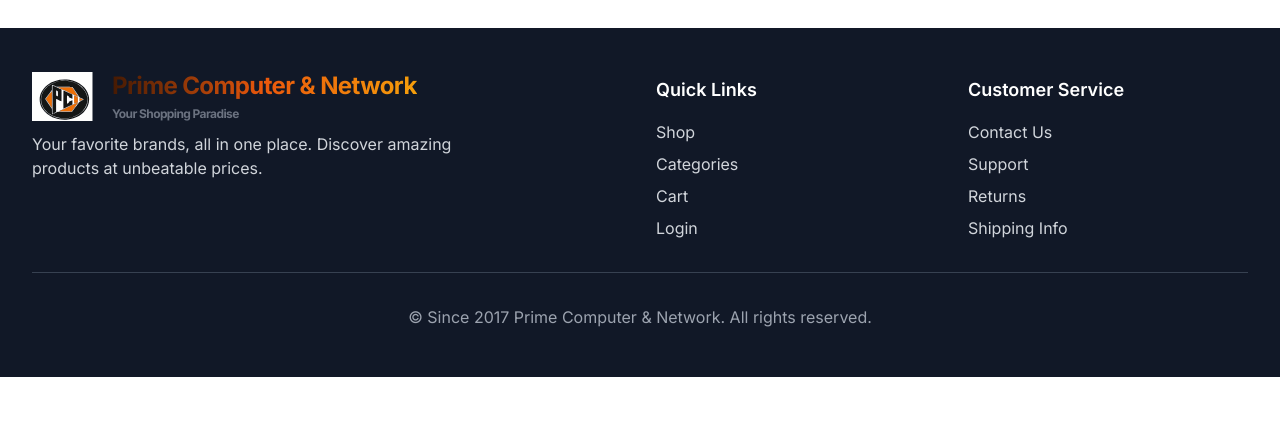
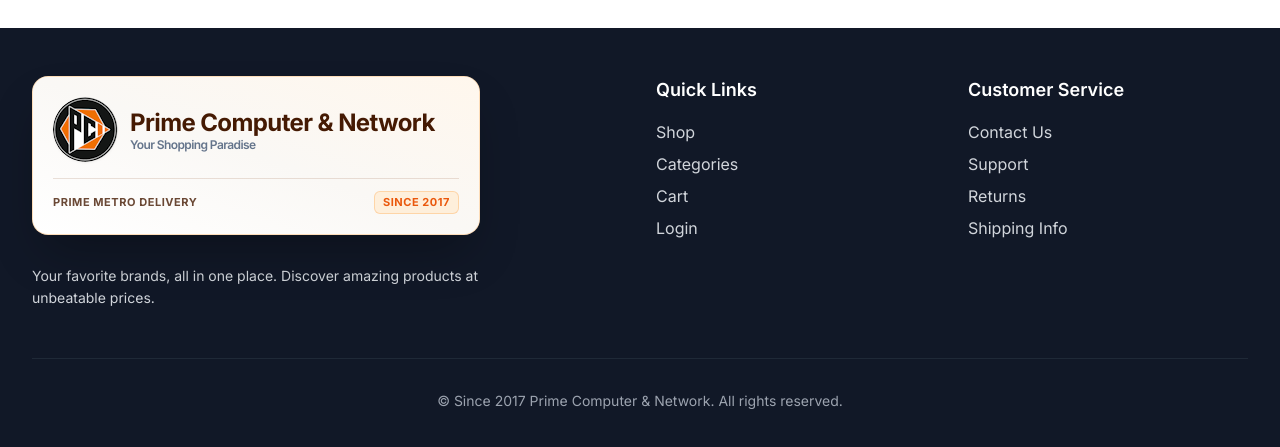
Before and after one commit to VA5355/primefrontend, a React (Create React App) app: page /cart in a window 1280 px wide. Shown: the part 900-1347 px from the top of the page. Before the commit the page ends 1277 px from the top, so only its background shows below. Built offline with nearby package versions, Linux system fonts and the light colour scheme; no server answers.

Commit message:
Footer excluded ShopHubLogoWithText logo footer 65 png

```diff
--- a/src/components/layout/Footer.jsx
+++ b/src/components/layout/Footer.jsx
@@ -1,45 +1,127 @@
-import React from 'react';
+import React, { useState, useEffect } from 'react';
 import { Link } from 'react-router-dom';
-import { ShopHubLogoWithText } from '../logo/ShopHubLogo';
+import { motion } from 'framer-motion';
+
+// Mock hook fallback if not imported globally
+const useIsMobile = () => {
+  const [isMobile, setIsMobile] = useState(false);
+  useEffect(() => {
+    const checkMobile = () => setIsMobile(window.innerWidth < 768);
+    checkMobile();
+    window.addEventListener('resize', checkMobile);
+    return () => window.removeEventListener('resize', checkMobile);
+  }, []);
+  return isMobile;
+};
 
 export default function Footer() {
+  const isMobile = useIsMobile();
+
+  const sizes = {
+    xssmall: { logo: "h-4 w-4", text: "text-xs" },
+    small: { logo: "h-8 w-8", text: "text-xl" },
+    default: { logo: "h-10 w-30", text: "text-2xl" },
+    large: { logo: "h-12 w-12", text: "text-3xl" }
+  };
+
+  const [currentSize, setCurrentSize] = useState(sizes.default);
+
+  useEffect(() => {
+    let atSize = isMobile ? sizes.small : sizes.default;
+    if (atSize !== undefined) {
+      setCurrentSize(atSize);
+    }
+  }, [isMobile]);
+
   return (
     <footer className="bg-gray-900 text-white py-12 mt-16">
       <div className="max-w-8xl mx-auto px-4 sm:px-6 lg:px-8">
         <div className="grid grid-cols-1 md:grid-cols-4 gap-8">
-          {/* Logo and Description */}
+
+          {/* Logo Visiting Card Block */}
           <div className="col-span-1 md:col-span-2">
-            <ShopHubLogoWithText className="mb-4" />
-            <p className="text-gray-300 mb-4 max-w-md">
+
+            {/* White Bakery-Biscuit Matte Visiting Card */}
+            <div className="relative inline-block w-full max-w-md p-5 rounded-2xl border border-orange-200/80 shadow-2xl shadow-black/30 mb-6 overflow-hidden bg-[#faf8f5]">
+
+              {/* Soft Powder Bloom */}
+              <div className="absolute inset-0 bg-gradient-to-tr from-white via-[#faf8f5] to-[#fff7ed] pointer-events-none" />
+
+              {/* Card Inner Content Container */}
+              <div className="relative z-10">
+
+                {/* Brand Header Component */}
+                <div className="flex items-center gap-2 brand-logo group cursor-pointer">
+                  <motion.div
+                    layout
+                    transition={{ type: "spring", stiffness: 300, damping: 30 }}
+                    className="flex items-center gap-3"
+                  >
+                    {/* PNG Logo - Clean 65x65 Image (No white square background) */}
+                    <motion.div layout className="w-[65px] h-[65px] shrink-0">
+                      <img
+                        src="/logo-footer-65.png"
+                        alt="Prime Computer & Network Logo"
+                        className="w-[65px] h-[65px] object-contain rounded-full drop-shadow-sm"
+                      />
+                    </motion.div>
+
+                    {/* Single-line Header Style Heading */}
+                    <motion.h1 layout className="text-lg font-bold md:text-2xl tracking-tight">
+                      <div className="flex flex-col">
+                        <span className="text-xl md:text-2xl font-black text-amber-950 tracking-tight whitespace-nowrap">
+                          Prime Computer & Network
+                        </span>
+                        <span className="text-xs font-semibold text-slate-500 -mt-0.5">
+                          Your Shopping Paradise
+                        </span>
+                      </div>
+                    </motion.h1>
+                  </motion.div>
+                </div>
+
+                {/* Subtitle / Tagline Strip with High-Contrast 2017 */}
+                <div className="mt-4 pt-3 border-t border-amber-900/15 flex items-center justify-between text-[11px] font-black tracking-wider uppercase">
+                  <span className="text-amber-950/80">PRIME METRO DELIVERY</span>
+                  <span className="text-orange-600 font-extrabold bg-orange-100/80 px-2 py-0.5 rounded-md border border-orange-300/50">
+                    SINCE 2017
+                  </span>
+                </div>
+
+              </div>
+            </div>
+
+            <p className="text-gray-300 mb-4 max-w-md text-sm leading-relaxed">
               Your favorite brands, all in one place. Discover amazing products at unbeatable prices.
             </p>
           </div>
 
           {/* Quick Links */}
           <div>
-            <h3 className="text-lg font-semibold mb-4">Quick Links</h3>
+            <h3 className="text-lg font-semibold mb-4 text-white">Quick Links</h3>
             <ul className="space-y-2">
-              <li><Link to="/shop" className="text-gray-300 hover:text-white transition-colors">Shop</Link></li>
-              <li><Link to="/categories" className="text-gray-300 hover:text-white transition-colors">Categories</Link></li>
-              <li><Link to="/cart" className="text-gray-300 hover:text-white transition-colors">Cart</Link></li>
-              <li><Link to="/login" className="text-gray-300 hover:text-white transition-colors">Login</Link></li>
+              <li><Link to="/shop" className="text-gray-300 hover:text-orange-400 transition-colors">Shop</Link></li>
+              <li><Link to="/categories" className="text-gray-300 hover:text-orange-400 transition-colors">Categories</Link></li>
+              <li><Link to="/cart" className="text-gray-300 hover:text-orange-400 transition-colors">Cart</Link></li>
+              <li><Link to="/login" className="text-gray-300 hover:text-orange-400 transition-colors">Login</Link></li>
             </ul>
           </div>
 
           {/* Customer Service */}
           <div>
-            <h3 className="text-lg font-semibold mb-4">Customer Service</h3>
+            <h3 className="text-lg font-semibold mb-4 text-white">Customer Service</h3>
             <ul className="space-y-2">
-              <li><Link to="/contact" className="text-gray-300 hover:text-white transition-colors">Contact Us</Link></li>
-              <li><Link to="/support" className="text-gray-300 hover:text-white transition-colors">Support</Link></li>
-              <li><Link to="/returns" className="text-gray-300 hover:text-white transition-colors">Returns</Link></li>
-              <li><Link to="/shipping" className="text-gray-300 hover:text-white transition-colors">Shipping Info</Link></li>
+              <li><Link to="/contact" className="text-gray-300 hover:text-orange-400 transition-colors">Contact Us</Link></li>
+              <li><Link to="/support" className="text-gray-300 hover:text-orange-400 transition-colors">Support</Link></li>
+              <li><Link to="/returns" className="text-gray-300 hover:text-orange-400 transition-colors">Returns</Link></li>
+              <li><Link to="/shipping" className="text-gray-300 hover:text-orange-400 transition-colors">Shipping Info</Link></li>
             </ul>
           </div>
+
         </div>
 
-        <div className="border-t border-gray-700 mt-8 pt-8 text-center">
-          <p className="text-gray-400">
+        <div className="border-t border-gray-800 mt-8 pt-8 text-center">
+          <p className="text-gray-400 text-sm">
             © Since 2017 Prime Computer & Network. All rights reserved.
           </p>
         </div>
```
Also changed, not shown: public/logo-footer-65.png (added).
